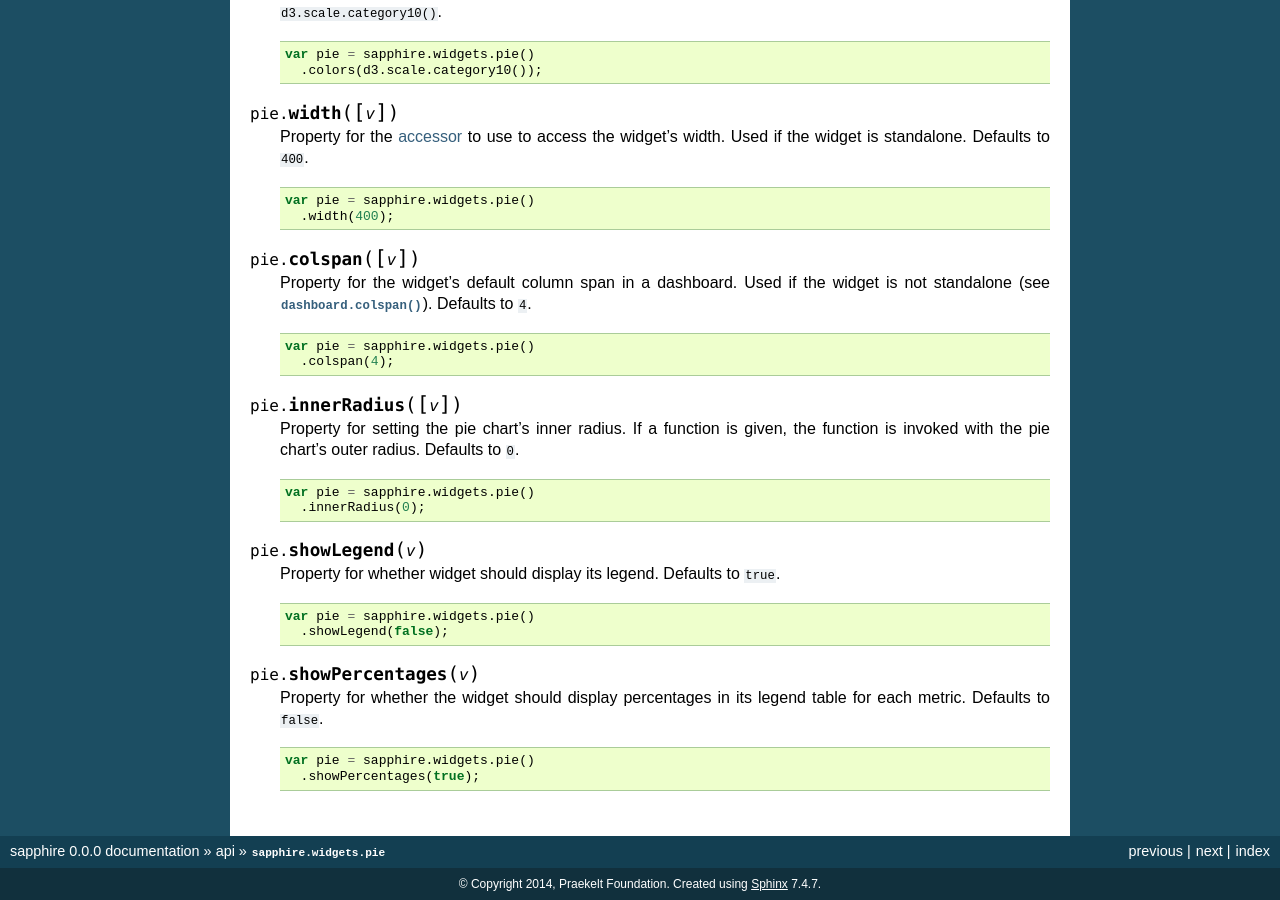
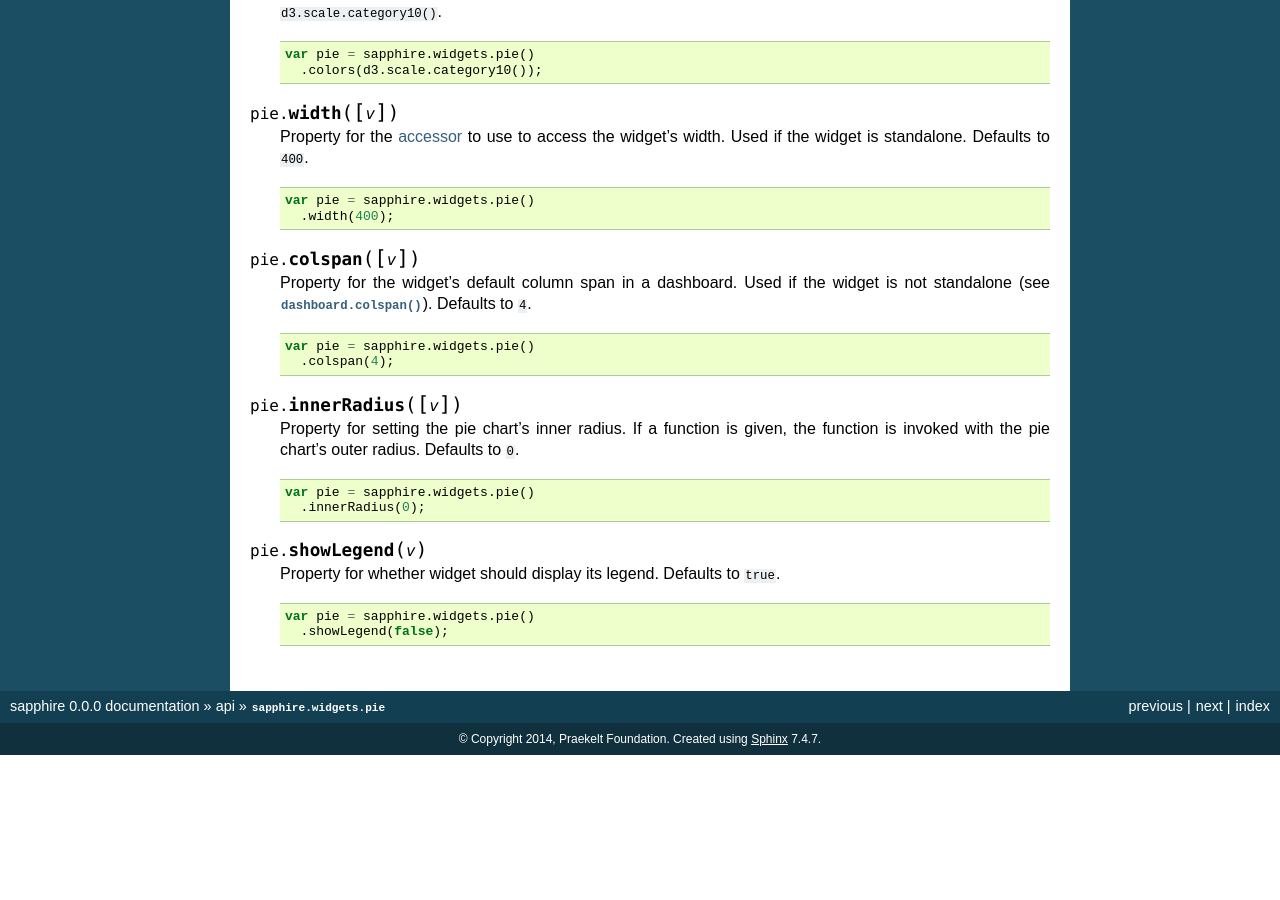
Before and after one commit to praekelt/sapphire, a Sphinx documentation site: the page built from docs/api/widgets/pie.rst, in a window 1280 px wide and 900 px high, scrolled down 2842 px. Built offline with Sphinx 7.4.7, drawn with Linux system fonts in a browser that asks for light colours; after the commit the page ends 3597 px from its top, so only the background shows below that; some of the changed text lies outside the part shown.

Commit message:
Revert the pie widget showPercentages() change

```diff
--- a/docs/api/widgets/pie.rst
+++ b/docs/api/widgets/pie.rst
@@ -267,16 +267,5 @@ displaying each metric's title, colour, value and percentage.
       .showLegend(false);
 
 
-.. function:: pie.showPercentages(v)
-
-  Property for whether the widget should display percentages in its legend table
-  for each metric. Defaults to ``false``.
-
-  .. code-block:: javascript
-
-    var pie = sapphire.widgets.pie()
-      .showPercentages(true);
-
-
 .. _d3.select: https://github.com/mbostock/d3/wiki/Selections#selecting-elements
 .. _d3.time.scale https://github.com/mbostock/d3/wiki/Time-Scales#scale
```
Also changed, not shown: 2 other files.
